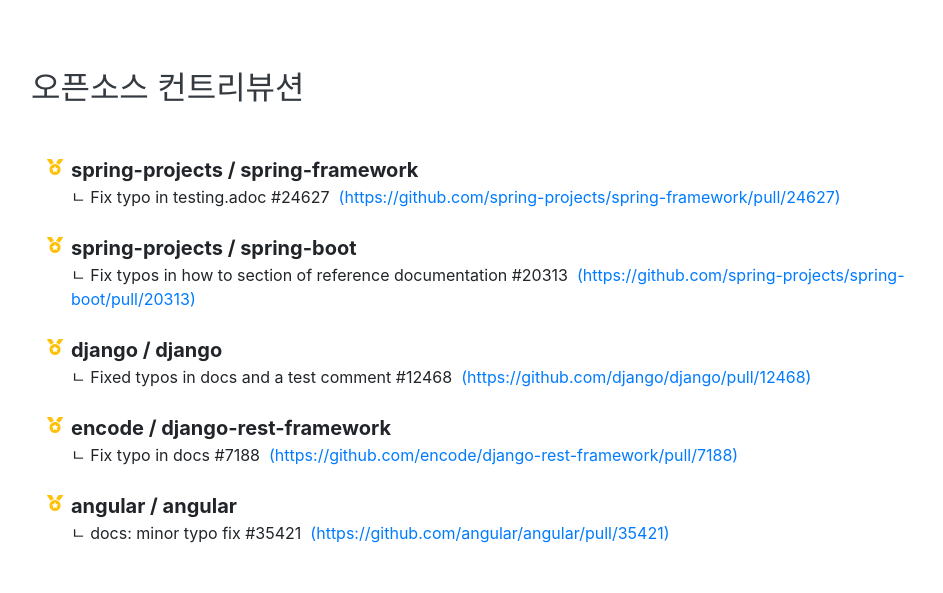
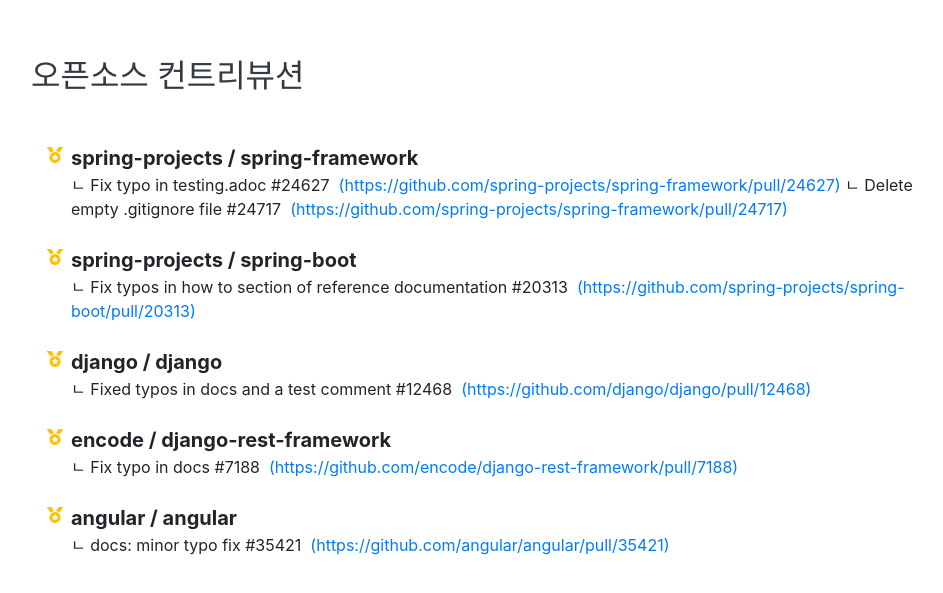
Before and after one commit to YooInKeun/YooInKeun.github.io, a website with bundled scripts: page index.html in a window 1280 px wide. Shown: the part 11174-11767 px from the top of the page, without its empty margins (289-1232 px from the left). Built offline with nearby package versions, Linux system fonts and the light colour scheme; a web font is replaced by a local one.

Commit message:
[ADD] 스프링 컨트리뷰션

```diff
--- a/index.html
+++ b/index.html
@@ -502,6 +502,7 @@
             <div style="font-size:20px; font-weight:bold">spring-projects / spring-framework<br></div>
             <div class="award-exp">
               <span>ㄴ Fix typo in testing.adoc #24627 &nbsp;</span><a href="https://github.com/spring-projects/spring-framework/pull/24627">(https://github.com/spring-projects/spring-framework/pull/24627)</a>
+              <span>ㄴ Delete empty .gitignore file #24717 &nbsp;</span><a href="https://github.com/spring-projects/spring-framework/pull/24717">(https://github.com/spring-projects/spring-framework/pull/24717)</a>
             </div>
             <br>
             <i class="fa-li fa fa-medal text-warning"></i>
```
